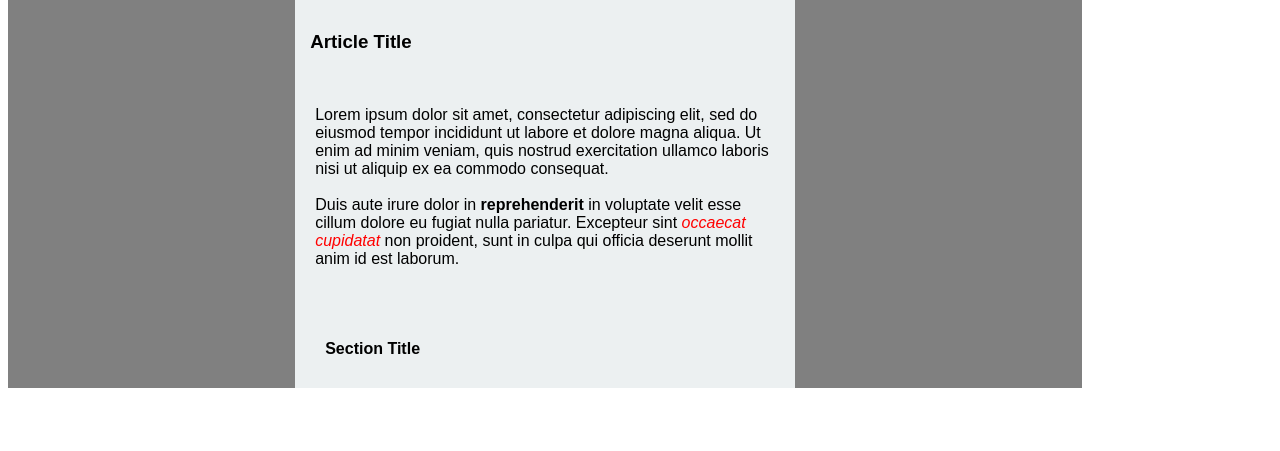
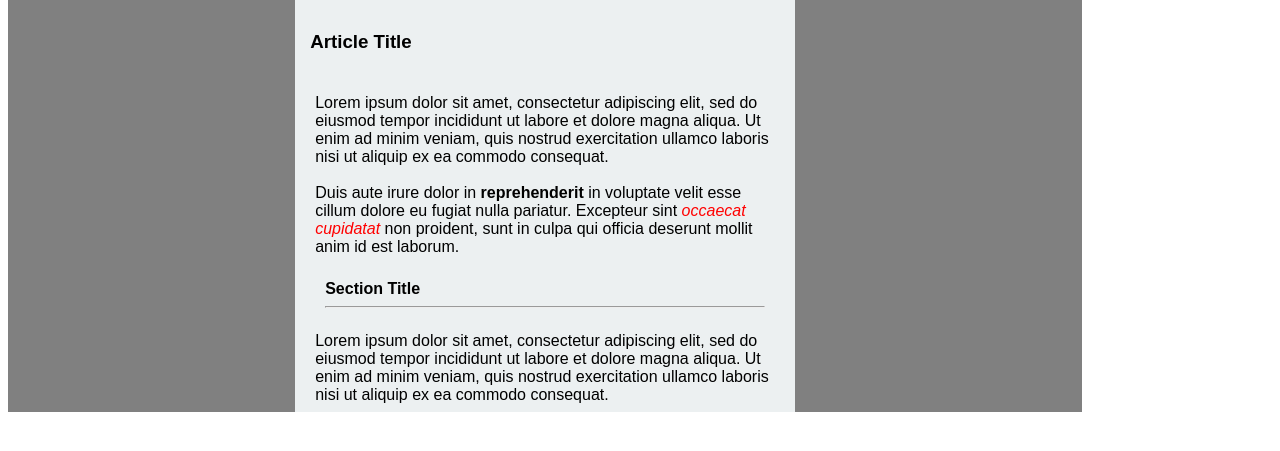
Before and after one commit to tuccitucci/exercises, a plain HTML site: page week1/index2.html in a window 1280 px wide. Shown: the part 271-722 px from the top of the page. Drawn offline with Linux system fonts and the light colour scheme.

Commit message:
week 1 making it real part deux

```diff
--- a/week1/index2.html
+++ b/week1/index2.html
@@ -23,7 +23,8 @@
                     <h3>Article Title</h3>
                     <p class="paragraph">Lorem ipsum dolor sit amet, consectetur adipiscing elit, sed do eiusmod tempor incididunt ut labore et dolore magna aliqua. Ut enim ad minim veniam, quis nostrud exercitation ullamco laboris nisi ut aliquip ex ea commodo consequat.
                     <br><br>Duis aute irure dolor in <strong>reprehenderit</strong> in voluptate velit esse cillum dolore eu fugiat nulla pariatur. Excepteur sint <em>occaecat cupidatat</em> non proident, sunt in culpa qui officia deserunt mollit anim id est laborum.</p>
-                    <h4>Section Title</h4>
+                    <h4>Section Title<hr></h4>
+                    <p class="paragraph">Lorem ipsum dolor sit amet, consectetur adipiscing elit, sed do eiusmod tempor incididunt ut labore et dolore magna aliqua. Ut enim ad minim veniam, quis nostrud exercitation ullamco laboris nisi ut aliquip ex ea commodo consequat.</p>
             </div>
         </div>
         <div>
--- a/week1/main2.css
+++ b/week1/main2.css
@@ -62,7 +62,7 @@ h3 {
 }
 
 .paragraph {
-    padding:20px;
+    padding:8px 20px;
 }
 
 .paragraph em {
@@ -70,5 +70,6 @@ h3 {
 }
 
 h4 {
-    padding:30px;
+    padding:0px 30px;
+    margin:0;
 }
```
